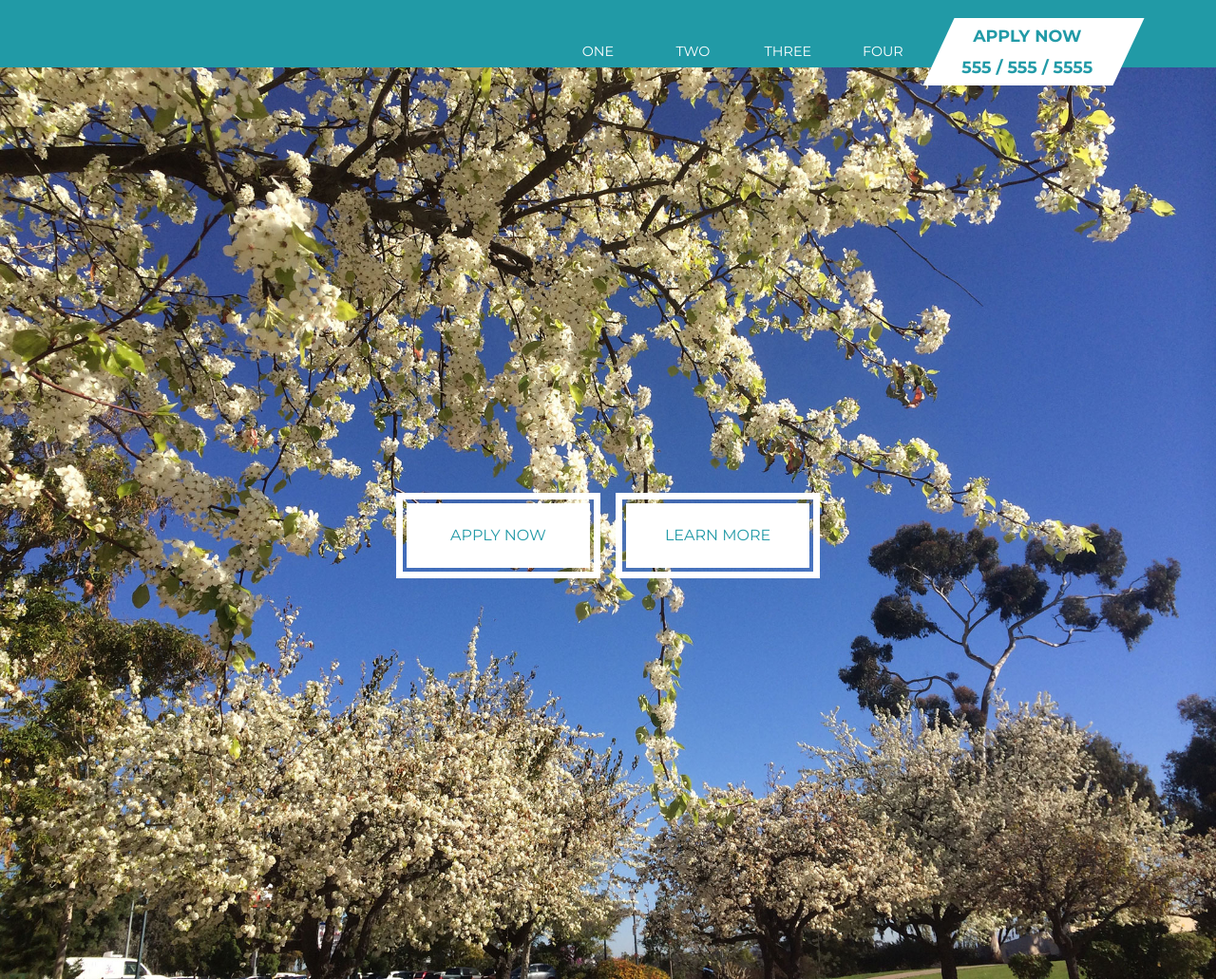
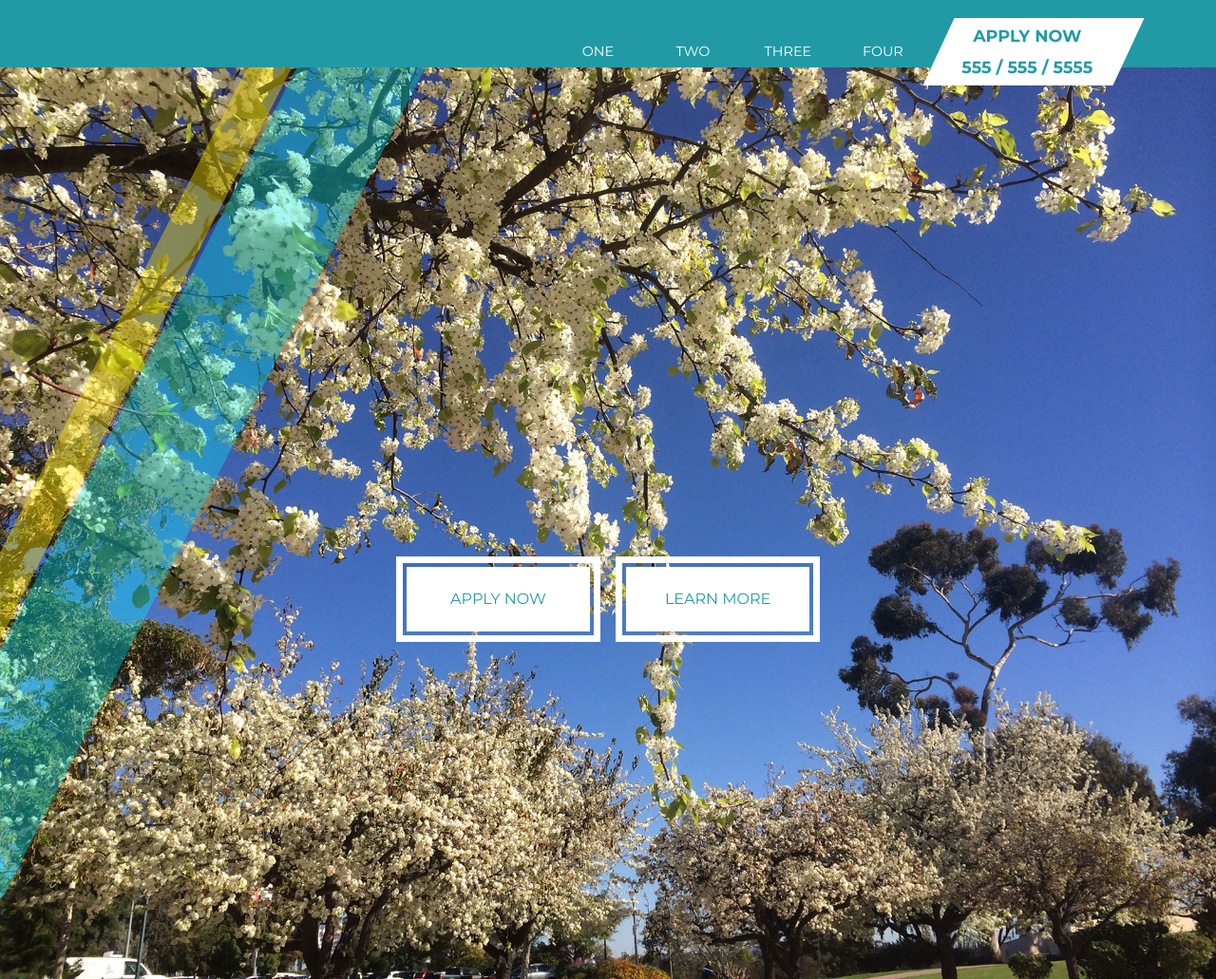
Before and after one commit to msolorio-test/git_test, a plain HTML site: page web-files/index.html in a window 1280 px wide. Shown: the whole page at 95% size. Drawn offline with Linux system fonts and the light colour scheme.

Commit message:
added main overlay

```diff
--- a/web-files/css/main.css
+++ b/web-files/css/main.css
@@ -163,10 +163,15 @@ CONTACT
 /***********************
 MAIN
 ***********************/
+.main-overlay-container {width: 607px;position: absolute;z-index: 2;}
+.main-overlay-img {
+
+}
+
 .center-button-container {
 	position: relative;
 	z-index: 2;
-	top: 426px;
+	top: 493px;
 	width: 461px;
 	height: 69px;
 	margin: 0 auto;
--- a/web-files/index.html
+++ b/web-files/index.html
@@ -31,7 +31,9 @@
 		</div>
 	</header>
 	<main class="slideshow-container">
-
+		<div class="main-overlay-container">
+			<img src="img/main-overlay2.png" alt="" class="main-overlay-img">
+		</div>
 		<div class="center-button-container">
 			<div class="center-button-outer">
 				<div class="center-button-inner bg-white text-aqua">apply now</div>
```
Also changed, not shown: web-files/img/main-overlay2.png (added).
